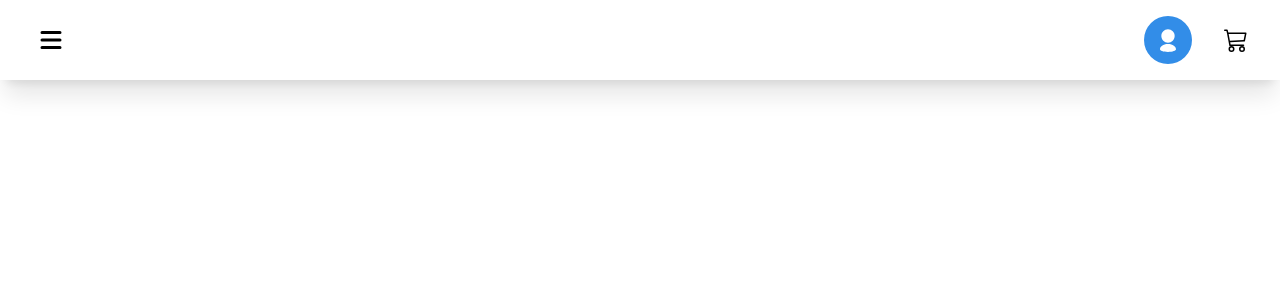
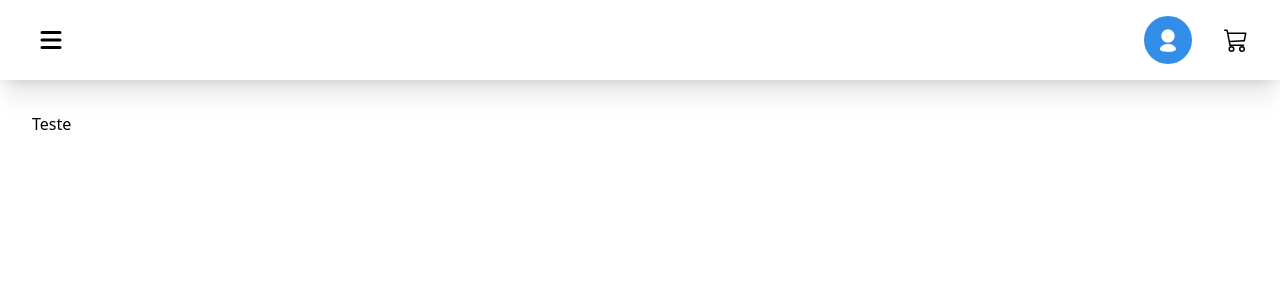
Before and after one commit to Raul26-tech/MyClothes, a React (Vite) app: page / in a window 1280 px wide. Shown: the top 300 px of the page. Built offline with nearby package versions, Linux system fonts and the light colour scheme.

Commit message:
Ajustando layout

```diff
--- a/package.json
+++ b/package.json
@@ -13,7 +13,7 @@
         "json-server": "^0.17.2",
         "react": "^18.2.0",
         "react-dom": "^18.2.0",
-        "react-router-dom": "^6.9.0"
+        "react-router-dom": "6.2.0"
     },
     "devDependencies": {
         "@types/react": "^18.0.28",
--- a/src/App.tsx
+++ b/src/App.tsx
@@ -1,7 +1,7 @@
-import Layout from './components/Layout';
+import Main from './pages/Main';
 
 function App() {
-    return <Layout children={undefined} />;
+    return <Main />;
 }
 
 export default App;
--- a/src/components/Container/index.tsx
+++ b/src/components/Container/index.tsx
@@ -1,11 +1,9 @@
-import React, { ReactNode } from 'react'
+import React, { ReactNode } from 'react';
 
 interface IContainerProps {
     children: ReactNode;
 }
 
-export default function Container({children}: IContainerProps) {
-  return (
-    <div className='w-screen h-screen'>{children}</div>
-  )
+export default function Container({ children }: IContainerProps) {
+    return <div className="flex-1 overflow-y-auto p-3">{children}</div>;
 }
--- /dev/null
+++ b/src/components/Content/index.tsx
@@ -0,0 +1,14 @@
+import React, { ReactNode } from 'react';
+
+interface IContentProps {
+    children: ReactNode;
+    addClassName?: string;
+}
+
+export default function Content({ children, addClassName }: IContentProps) {
+    return (
+        <div className={`flex-1 h-full p-5 flex flex-col ${addClassName}`}>
+            {children}
+        </div>
+    );
+}
--- a/src/components/Header/index.tsx
+++ b/src/components/Header/index.tsx
@@ -1,6 +1,5 @@
 import { BsCart3 } from 'react-icons/bs';
 import { TiUser } from 'react-icons/ti';
-
 import { HiMenu } from 'react-icons/hi';
 
 interface IHeaderProps {
@@ -10,7 +9,7 @@ interface IHeaderProps {
 export default function Header({ openMenu }: IHeaderProps) {
     return (
         <>
-            <header className="w-full h-16 md:h-20 p-3 flex justify-end firs items-center fixed shadow-xl">
+            <header className="w-full h-16 md:h-20 p-3 flex justify-end firs items-center shadow-xl">
                 <button className="w-full h-full flex justify-start items-center p-6">
                     <HiMenu size={30} onClick={openMenu} />
                 </button>
--- a/src/components/Layout/index.tsx
+++ b/src/components/Layout/index.tsx
@@ -19,9 +19,10 @@ export default function Layout({ children }: ILayoutProps) {
         <div className="w-screen h-screen relative">
             <div className="flex flex-row h-full">
                 <Menu isOpen={isOpen} openClose={openClose} />
-                <div className="w-64 h-full flex flex-col flex-1 bg-red-300"></div>
-                <Header openMenu={openClose} />
-                <Container>{children}</Container>
+                <div className="w-64 h-full flex flex-col flex-1">
+                    <Header openMenu={openClose} />
+                    <Container>{children}</Container>
+                </div>
             </div>
         </div>
     );
--- a/src/main.tsx
+++ b/src/main.tsx
@@ -1,21 +1,10 @@
 import React from 'react';
 import ReactDOM from 'react-dom/client';
 import './styles/index.css';
-
-import { createBrowserRouter, RouterProvider } from 'react-router-dom';
-import Layout from './components/Layout';
-import Main from './pages/Main';
-
-const routes = createBrowserRouter([
-    {
-        element: <Layout children={undefined} />,
-        path: '/',
-    },
-    { element: <Main />, path: '/products' },
-]);
+import App from './App';
 
 ReactDOM.createRoot(document.getElementById('root') as HTMLElement).render(
     <React.StrictMode>
-        <RouterProvider router={routes} />
+        <App />
     </React.StrictMode>
 );
--- a/src/pages/Main/index.tsx
+++ b/src/pages/Main/index.tsx
@@ -1,5 +1,10 @@
+import Content from '../../components/Content';
 import Layout from '../../components/Layout';
 
 export default function Main() {
-    return <Layout>Teste</Layout>;
+    return (
+        <Layout>
+            <Content>Teste</Content>
+        </Layout>
+    );
 }
```
Also changed, not shown: 1 other file (tests, documents, lock files or other folders).
